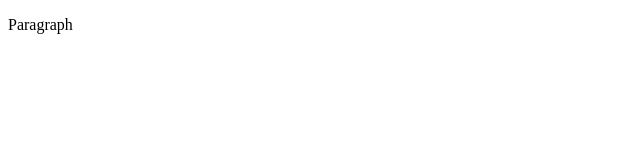
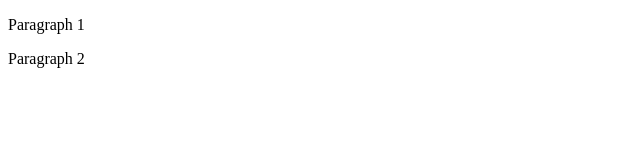
Before and after one commit to yuli72/Project1, a plain HTML site: page index.html in a window 1280 px wide. Shown: the full height of the page, 0-640 px from the left. Drawn offline with Linux system fonts and the light colour scheme.

Commit message:
new paragraph added

```diff
--- a/index.html
+++ b/index.html
@@ -6,7 +6,7 @@
     <title>Sample</title>
 </head>
 <body>
-    <p>Paragraph
-    </p>
+    <p>Paragraph 1</p>
+    <p>Paragraph 2</p>
 </body>
 </html>
```
